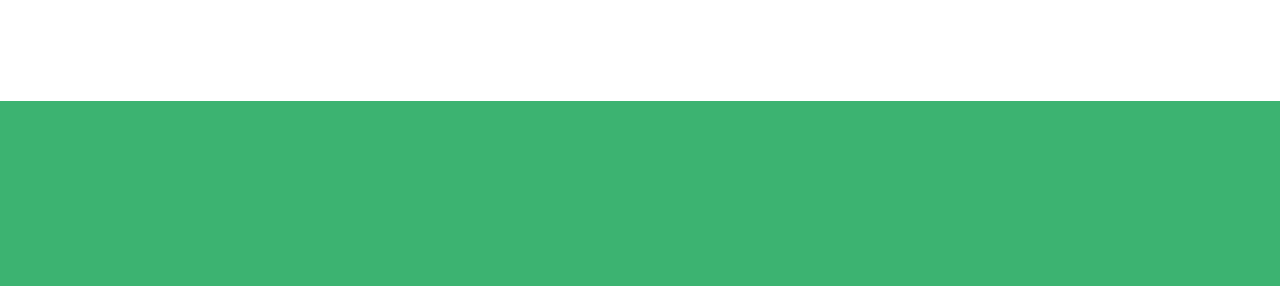
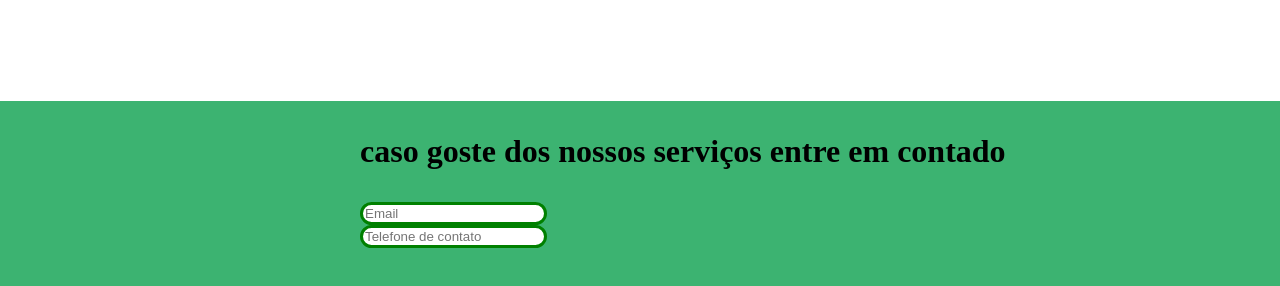
Before and after one commit to CampFire-florest-solutions/CampFire, a plain HTML site: page site campfire/index.html in a window 1280 px wide. Shown: the part 3099-3385 px from the top of the page. Drawn offline with Linux system fonts and the light colour scheme.

Commit message:
inserindo a parte de cadastro

```diff
--- a/site campfire/css/style.css
+++ b/site campfire/css/style.css
@@ -1,4 +1,4 @@
-            /*importando fontes para a pagina */
+       /*importando fontes para a pagina */
 
             @import url('https://fonts.googleapis.com/css2?family=Dancing+Script&family=PT+Serif&display=swap');
             /*configurando a  pagina */
@@ -137,7 +137,7 @@
                 width: 33%;
                 margin: 0;
                 height: 100%;
-                background: url(../imagens/contatogreen.jpg) mediumseagreen;
+                background: url(../imagens/fundos/contatogreen.jpg) mediumseagreen;
                 background-size: cover;
                 background-position: center;
                 text-align: center;
@@ -313,3 +313,20 @@
                 background: white;
                 margin-left: 24px;
             }
+
+            /* configurando o cadastro */
+
+            .div_form{
+                margin-left: 45vh;
+            }
+
+            .div_form h3{
+                font-size: xx-large;
+            }
+
+            .div_form input[type=email] , input[type=tel]{
+                border-radius: 12px;
+                border: 3px green solid;
+                display: list-item;
+
+            }
--- a/site campfire/index.html
+++ b/site campfire/index.html
@@ -53,7 +53,8 @@
             </div>
             <div class="two">
                 <h1>hello</h1>
-                <p>Aqui voce pode observar nossos colaboradores e ideializadores deste projeto, que tanto se esforçam para sempre tazer o melhor para nossos clientes.
+                <p>Aqui voce pode observar nossos colaboradores e ideializadores deste projeto, que tanto se esforçam
+                    para sempre tazer o melhor para nossos clientes.
                 </p>
 
             </div>
@@ -73,12 +74,17 @@
             <h1> Campfire - Solução</h1>
             <div class="linha"></div>
         </div>
-        <iframe class="videozin" src="https://www.youtube.com/embed/YMhP5u6n8g8" frameborder="0" allow="accelerometer; autoplay; encrypted-media; gyroscope; picture-in-picture" allowfullscreen></iframe>
+        <iframe class="videozin" src="https://www.youtube.com/embed/YMhP5u6n8g8" frameborder="0"
+            allow="accelerometer; autoplay; encrypted-media; gyroscope; picture-in-picture" allowfullscreen></iframe>
 
 
     </section>
     <section class="contact" id="contact">
-
+        <div class="div_form">
+            <h3>caso goste dos nossos serviços entre em contado</h3>
+            <input type="email" placeholder="Email" required>
+            <input type="tel" placeholder="Telefone de contato">
+        </div>
     </section>
 </body>
 
```
